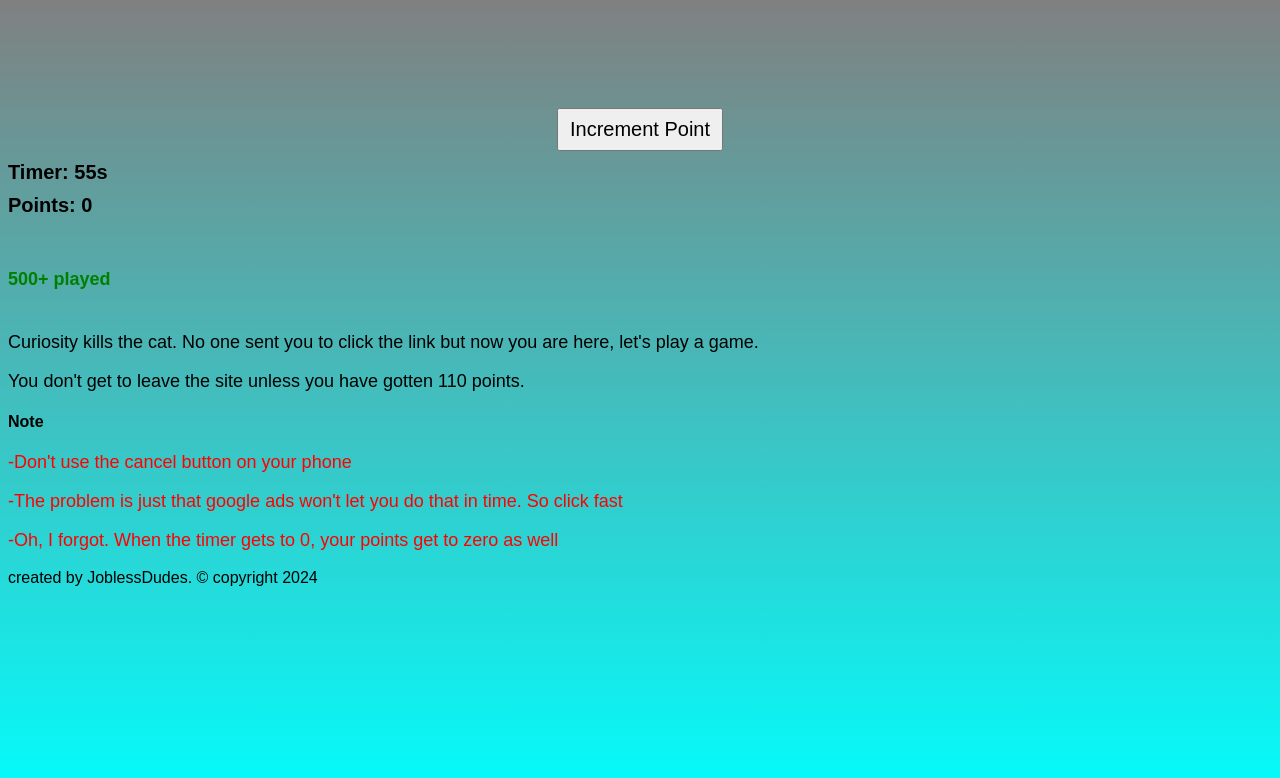
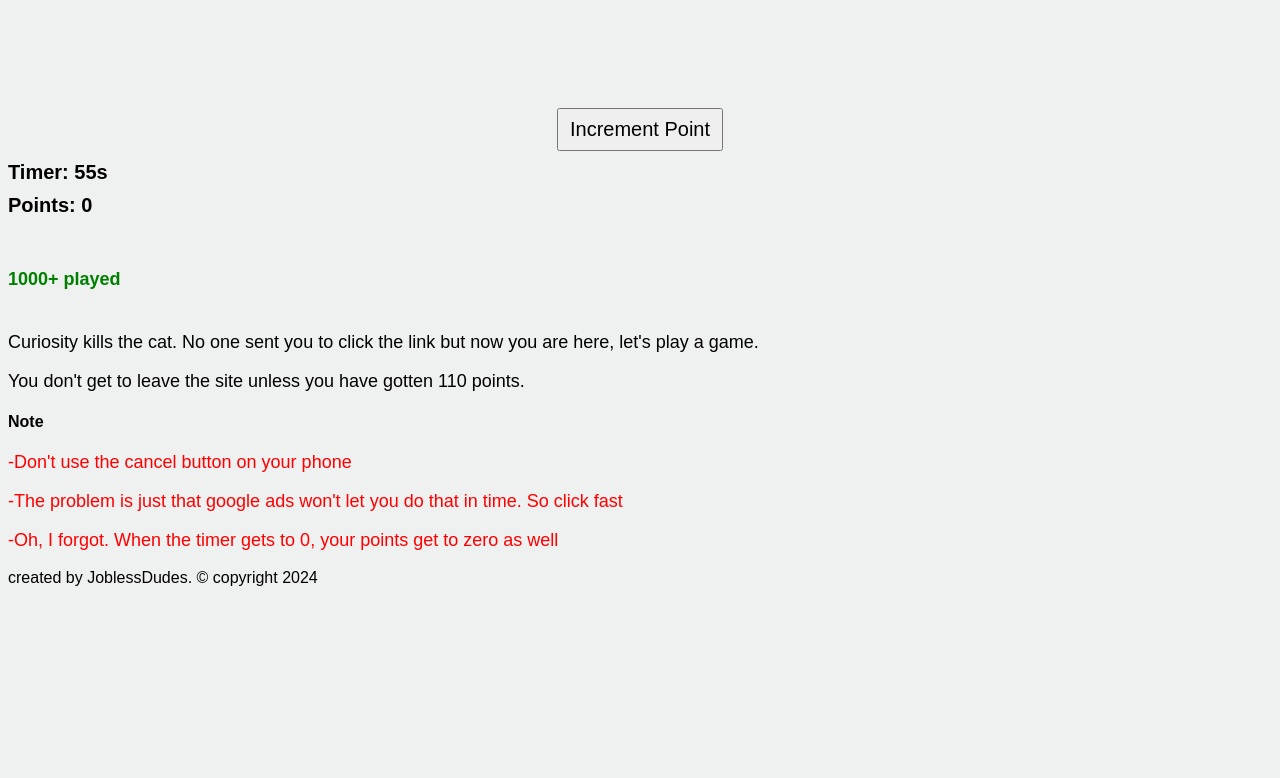
Before and after one commit to Treshy-elias/GetOut3, a plain HTML site: page index.html in a window 1280 px wide. Drawn offline with Linux system fonts and the light colour scheme.

Commit message:
Update index.html

```diff
--- a/index.html
+++ b/index.html
@@ -16,7 +16,7 @@
             height: 100vh;
             display: flex;
             flex-direction: column;
-            background: linear-gradient(to top, cyan, gray);
+            background-color: rgb(239, 240, 240);
             font-family: sans-serif;
         }
         #game {
@@ -188,7 +188,7 @@
         <div style="font-weight: 600;" id="points">Points: 0</div>
     </div>
     <div class="info">
-        <h6 style="font-size: 18px; color: green;">500+ played</h6>
+        <h6 style="font-size: 18px; color: green;">1000+ played</h6>
         <p>Curiosity kills the cat. No one sent you to click the link but now you are here, let's play a game.</p>
         <p>You don't get to leave the site unless you have gotten 110 points.</p>
         <h4>Note</h4>
```
